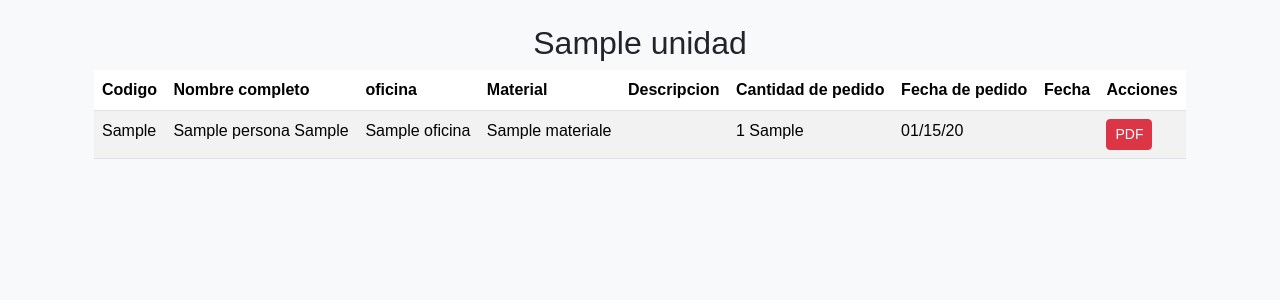
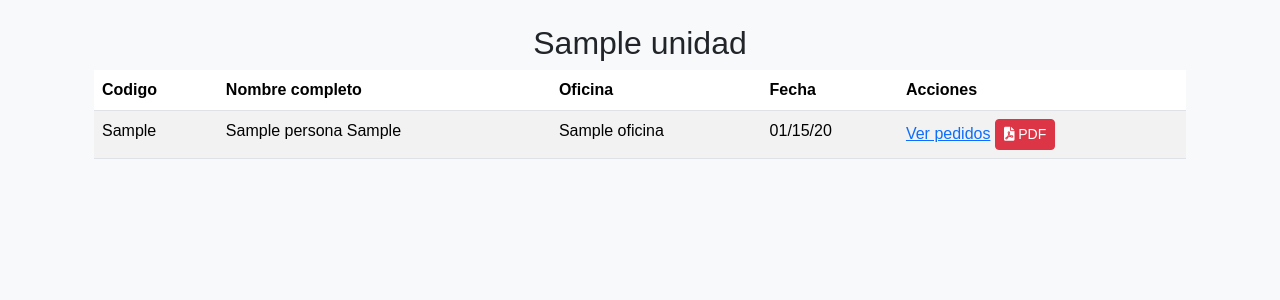
Before and after one commit to kimy-chan/almacen-gadp, a Django app: page /listar_pedidos_unidad/1 in a window 1280 px wide. Shown: the part 56-356 px from the top of the page. Run offline with Django 5.2, Linux system fonts and the light colour scheme; a user stored in the database is signed in; tables that the repository leaves empty hold one stand-in row (values such as "Sample post"); some libraries are stand-ins or nearby versions.

Commit message:
pedidos completado

```diff
--- a/almacenes/pedidos/models.py
+++ b/almacenes/pedidos/models.py
@@ -3,6 +3,7 @@ from  usuarios.models import Usuario
 from materiales.models import Materiales
 class Pedido(models.Model):
     unidad_manejo=models.CharField(max_length=20, blank= False ,null= False)
+    numero_pedido=models.IntegerField(max_length=255, blank= True ,null= True)
     cantidad_pedida=models.IntegerField(blank=False, null=False, default=0)
     cantidad_entrega=models.IntegerField(blank= True ,null= True, default=0)
     partida_presupuestada=models.DecimalField(max_digits=10, decimal_places=2,blank= True ,null= True)
@@ -14,6 +15,7 @@ class Pedido(models.Model):
     act_u_obra=models.DecimalField(max_digits=10, decimal_places=2,blank= True ,null= True)
     unidad_ejecucion=models.DecimalField(max_digits=10, decimal_places=2,blank= True ,null= True)
     codigo_presupuesto=models.DecimalField(max_digits=10, decimal_places=2,blank= True ,null= True)
+    sub_cantidad_pedida=models.IntegerField(blank= True ,null= True, default=0)
     codigo_numero=models.DecimalField(max_digits=10, decimal_places=2,blank= True ,null= True)
     usuario=models.ForeignKey(Usuario , on_delete=models.RESTRICT , blank= False, null=False)
     material= models.ForeignKey(Materiales, on_delete=models.RESTRICT,  blank= False, null=False)
@@ -26,7 +28,7 @@ class Pedido(models.Model):
 
 
     def __str__(self) -> str:
-        return f"Descripción: {self.descripcion}, Unidad de manejo: {self.unidad_manejo}, Cantidad pedido: {self.cantidad_pedida}, Cantidad entrega almacen: {self.cantidad_entrega}, Partida presupuestada: {self.partida_presupuestada},  Usuario: {self.usuario}, Producto: {self.material}, Fecha de pedido: {self.fecha_pedido}"
+        return f"Unidad de manejo: {self.unidad_manejo}, Cantidad pedido: {self.cantidad_pedida}, Cantidad entrega almacen: {self.cantidad_entrega}, Partida presupuestada: {self.partida_presupuestada},  Usuario: {self.usuario}, Producto: {self.material}, Fecha de pedido: {self.fecha_pedido}"
     def fecha_entrega_pedido(self):
         self.fecha_entrega_pedido= self.fecha_entrega_pedido(auto_now_add=True)
         self.save()
--- a/almacenes/pedidos/urls.py
+++ b/almacenes/pedidos/urls.py
@@ -1,5 +1,5 @@
 from django.urls import path
-from .views import index, lista_pedido_por_id,cambiar_estado_pedido,listar_info_material,realizar_entrega,imprecion_solicitud,autorizar_pedidos_almacen,listando_pedido_almacen,generate_pdf,buscador,mostrar_informacion_pedidio_aprobaciones, realizar_pedido, listar_pedidos, mis_pedidos,todos_mis_pedidos, listar_pedidos_unidad, autorizar_pedidos, rechazar_pedido_unidad, eliminar_mi_pedido
+from .views import index,listar_pedidos_por_codigo ,sub_pedido,lista_pedido_por_id,cambiar_estado_pedido,listar_info_material,realizar_entrega,imprecion_solicitud,autorizar_pedidos_almacen,listando_pedido_almacen,generate_pdf,buscador,mostrar_informacion_pedidio_aprobaciones, realizar_pedido, listar_pedidos, mis_pedidos,todos_mis_pedidos, listar_pedidos_unidad, autorizar_pedidos, rechazar_pedido_unidad, eliminar_mi_pedido
 
 urlpatterns = [
    path('index',index , name='index' ),
@@ -15,11 +15,15 @@ urlpatterns = [
    path('rechazar_pedido_unidad/<int:id_pedido>',rechazar_pedido_unidad, name='rechazar_pedido_unidad' ),
    path('eliminar_mi_pedido/<int:id_pedido>',eliminar_mi_pedido, name='eliminar_mi_pedido'),
    path('informacion/pedido/<int:id_pedido>' , mostrar_informacion_pedidio_aprobaciones , name="info_aprobaciones" ),
-   path('imprimir/<int:id_pedido>',imprecion_solicitud, name='imprimir' ),
+   path('imprimir/<int:numero>',imprecion_solicitud, name='imprimir' ),
+
    path('generar/pdf/<int:id_pedido>',generate_pdf, name='pdf' ),
     path('informacion_pedido/lista_pedido_por_id/<int:id_pedido>',lista_pedido_por_id, name='lista_pedido_por_id' ),
       path('informacion_pedido/realizar_entrega',realizar_entrega, name='realizar_entrega' ),
     path('listar_info_material/<int:id_material>',listar_info_material, name='listar_info_material' ),
-        path('cambiar_estado_pedido',cambiar_estado_pedido, name='cambiar_estado_pedido' )
+        path('cambiar_estado_pedido',cambiar_estado_pedido, name='cambiar_estado_pedido' ),
+            path('sub_pedido',sub_pedido, name='sub_pedido' ),
+
+                 path('pedidos/numero/<int:numero>',listar_pedidos_por_codigo, name='pedido_numero' )
 
 ]
--- a/almacenes/pedidos/views.py
+++ b/almacenes/pedidos/views.py
@@ -2,6 +2,7 @@ from django.http import JsonResponse
 from django.shortcuts import render, redirect, HttpResponse, get_object_or_404
 from django.contrib.auth.decorators import   login_required
 from .forms import Formualrio_pedido
+import random
 from materiales.models import Materiales
 from django.db.models import Q
 from utils.paginador import paginador_general
@@ -86,7 +87,6 @@ def realizar_pedido(request):
             if int(cantidad_pedido) > material.stock:
                 return JsonResponse({"error":f"Solo queda: {material.stock} en el material: {material.nombre}",})
             total =  material.stock- int(cantidad_pedido)
-
             pedido= Pedido.objects.create(
                                           cantidad_pedida=int(cantidad_pedido),
                                           usuario=usuario,
@@ -100,13 +100,17 @@ def realizar_pedido(request):
            print("ERROR", e)
            return JsonResponse({"error":"Ocurrio un error al realiza el pedido"})
 
+def generar_numero_unico():
+    return random.randint(1000, 9999)
 
 def cambiar_estado_pedido(request):
     if request.method == 'GET':
         ids = request.GET.getlist('id')
+        numero = generar_numero_unico()
         for id in ids:
             pedido= get_object_or_404(Pedido, pk=id)
             pedido.estado_de_pedido='realizado'
+            pedido.numero_pedido=numero
             pedido.save()
         return JsonResponse({'status': 'success', 'ids': ids})
 
@@ -215,19 +219,42 @@ def todos_mis_pedidos(request):
     }
     return render(request, 'pedidos/mis_pedidos.html', context)
 
-def listar_pedidos_unidad(request, id_usuario): #esta suelto no esta en uso
+def listar_pedidos_unidad(request, id_usuario):
+    print('hola')  # Para depuración
+
+    # Obtiene el usuario por ID
     usuario = get_object_or_404(Usuario, pk=id_usuario)
-    if usuario.encargado== False:
-        return JsonResponse({"mensage" :"no tienes permispo"})
-    pedidos_unidad= Pedido.objects.select_related('usuario','material').filter(
-        usuario__unidad=usuario.unidad.id)
-    pedidos_unidad= paginador_general(request, pedidos_unidad)
 
-    context={
-        'data':pedidos_unidad
-        }
-    return render(request, 'pedidos/listar_pedidos_unidad.html',context)
+    # Verifica si el usuario tiene permiso
+    if not usuario.encargado:
+        return JsonResponse({"mensaje": "No tienes permiso"}, status=403)
 
+    # Filtra los pedidos por la unidad del usuario
+    pedidos_unidad = Pedido.objects.filter(
+        usuario__unidad=usuario.unidad
+    ).order_by('numero_pedido')
+
+
+    pedidos_unicos = {}
+    for pedido in pedidos_unidad:
+        if pedido.numero_pedido not in pedidos_unicos:
+            pedidos_unicos[pedido.numero_pedido] = pedido
+
+    pedidos_unicos_list = list(pedidos_unicos.values())
+
+
+    context = {
+        'data': pedidos_unicos_list
+    }
+
+    return render(request, 'pedidos/usuarios.pedidos.html', context)
+
+def listar_pedidos_por_codigo(request, numero):
+    pedido= Pedido.objects.filter(numero_pedido=numero)
+    context = {
+        'data': pedido
+    }
+    return render(request, 'pedidos/listar_pedidos_unidad.html', context)
 
 def autorizar_pedidos(request, id_pedido):#autoria el pedido de cada unidad
     id_usuario= request.user.id
@@ -266,12 +293,16 @@ def rechazar_pedido_unidad(request, id_pedido):
 
 
 
-def imprecion_solicitud(request,id_pedido):
-    pedido= get_object_or_404(Pedido,pk=id_pedido)
+def imprecion_solicitud(request,numero):
+    pedido= Pedido.objects.filter(numero_pedido=numero)
+    print(pedido)
     context = {
-        'pedido': pedido
+        'data': pedido
     }
     return render(request, "imprimir/solicitud.html", context)
+
+
+
 
 
 def generate_pdf(request, id_pedido):
@@ -286,3 +317,34 @@ def generate_pdf(request, id_pedido):
     if pisa_status.err:
         return HttpResponse('Error generating PDF', status=500)
     return response
+
+
+
+
+def sub_pedido(request):
+    print(request.POST)
+    pedido= request.POST['pedido']
+    sub_pedido= request.POST['sub_pedido']
+    material= request.POST['material']
+    material_existente= get_object_or_404(Materiales, pk=material)
+    if not sub_pedido:
+          return JsonResponse({'data':'Ingrese un valor'})
+
+    if int(sub_pedido) <= 0:
+        return JsonResponse({'data':'No se puede asignar material menor a 0'})
+    if int(sub_pedido) > material_existente.stock:
+        return JsonResponse({'data':'No se puede asignar material mayor al stock'})
+    pedido = get_object_or_404(Pedido, pk= pedido)
+
+
+
+    pedido.sub_cantidad_pedida= sub_pedido
+
+    cantidad_p= pedido.cantidad_pedida
+
+    material_existente.stock += cantidad_p
+    stock= material_existente.stock - int(sub_pedido)
+    material_existente.stock=stock
+    material_existente.save()
+    pedido.save()
+    return JsonResponse({'data':'guardado'})
--- a/almacenes/templates/base.usuarios.html
+++ b/almacenes/templates/base.usuarios.html
@@ -8,6 +8,7 @@
     <title>Almacenes</title>
     <link href="https://cdn.jsdelivr.net/npm/bootstrap@5.3.2/dist/css/bootstrap.min.css" rel="stylesheet"
         integrity="sha384-T3c6CoIi6uLrA9TneNEoa7RxnatzjcDSCmG1MXxSR1GAsXEV/Dwwykc2MPK8M2HN" crossorigin="anonymous">
+    <link rel="stylesheet" href="https://cdnjs.cloudflare.com/ajax/libs/font-awesome/6.0.0-beta3/css/all.min.css">
 
     <style>
         /* Estilos personalizados */
--- a/almacenes/templates/imprimir/imprimir.html
+++ b/almacenes/templates/imprimir/imprimir.html
@@ -133,8 +133,7 @@
         <table class="table table-bordered">
             <thead>
                 <tr>
-                    <th>CÓDIGO</th>
-                    <th>DESCRIPCIÓN</th>
+                    <th>Codigo</th>
                     <th>Unidad de Manejo</th>
                     <th>Cantidad Pedida</th>
                     <th>Cantidad Entrega</th>
@@ -144,6 +143,7 @@
                 </tr>
             </thead>
             <tbody>
+                {% for pedido in data %}
                 <tr>
                     <td>{{ pedido.material.codigo }}</td>
                     <td>{{ pedido.descripcion }}</td>
@@ -158,7 +158,7 @@
                     <td>{{ pedido.material.precio_unidad }}</td>
                     <td>{{ pedido.material.precio_unidad }}</td>
                 </tr>
-                <!-- Repeat the above <tr> block for each item -->
+                {% endfor %}
             </tbody>
         </table>
 
--- a/almacenes/templates/pedidos/index.html
+++ b/almacenes/templates/pedidos/index.html
@@ -126,7 +126,7 @@
 
 
 
-{% if data1|length > 1 %}
+{% if data1|length > 0 %}
 <div class="container mt-2">
     <div class="text-center">
         <h2>{{ title }}</h2>
--- a/almacenes/templates/pedidos/listar_pedidos_unidad.html
+++ b/almacenes/templates/pedidos/listar_pedidos_unidad.html
@@ -2,7 +2,44 @@
 
 {% block usuario %}
 
-<div class="container">
+
+
+
+
+
+
+
+
+
+
+
+
+
+
+
+
+
+
+
+
+
+
+
+
+
+
+
+
+
+
+
+
+
+
+
+
+
+<div class="container-fluid">
     <div class="text-center">
         <h2>{{ usuario.unidad.nombre }}</h2>
     </div>
@@ -11,12 +48,10 @@
             <tr>
                 <th>Codigo</th>
                 <th>Nombre completo</th>
-                <th>oficina</th>
+                <th>Oficina</th>
                 <th>Material</th>
-                <th>Descripcion</th>
                 <th>Cantidad de pedido</th>
-                <th>Fecha de pedido</th>
-                <th>Fecha</th>
+                <th>Cantidad de pedido 2</th>
                 <th>Acciones</th>
             </tr>
         </thead>
@@ -27,29 +62,62 @@
                 <td>{{ pedido.usuario.persona.nombre }} {{ pedido.usuario.persona.apellidos }}</td>
                 <td>{{ pedido.usuario.oficina.nombre }}</td>
                 <td>{{ pedido.material.nombre }}</td>
-                <td>{{ pedido.descripcion }}</td>
+
                 <td>{{ pedido.cantidad_pedida }} {{ pedido.unidad_manejo }}</td>
-                <td>{{ pedido.fecha_pedido|date:"m/d/y" }}</td>
+
+                {% if pedido.aprobado_unidad == false %}
                 <td>
+                    {{ pedido.sub_cantidad_pedida }}
+                    <div class="form-container">
+                        <form id="form_sub_pedido_{{ pedido.id }}" method="POST">
+                            {% csrf_token %}
+                            <div class="form-group">
+                                <div class="input-group">
+                                    <!-- Campos ocultos -->
+                                    <input type="number" name="pedido" value="{{ pedido.id }}"
+                                        class="form-control d-none" id="pedido_{{ pedido.id }}">
+                                    <input type="number" name="material" value="{{ pedido.material.id }}"
+                                        class="form-control d-none" id="material_{{ pedido.id }}">
+                                    <input name="sub_pedido" required type="number" class="form-control"
+                                        id="sub_pedido_{{ pedido.id }}" placeholder="Ingrese un valor">
+                                    <div class="input-group-append">
+                                        <button class="btn btn-secondary btn-sm" type="submit"
+                                            data-form-id="{{ pedido.id }}">
+                                            <i class="fas fa-floppy-disk"></i>
+                                        </button>
+                                    </div>
+                                </div>
+                            </div>
+                        </form>
 
+                    </div>
                 </td>
+                {% else %}
+                <td></td>
+                {% endif %}
                 <td>
                     {% if pedido.aprobado_unidad == None %}
                     <div class="row">
                         <div class="col-6">
-                            <a href="{% url 'autorizar_pedido' pedido.id %}"
-                                class="btn btn-success btn-sm">Autorizar</a>
+                            <a href="{% url 'autorizar_pedido' pedido.id %}" class="btn btn-success btn-sm">
+                                <i class="fas fa-check"></i>
+                            </a>
                         </div>
                         <div class="col-6">
-                            <a href="{% url 'rechazar_pedido_unidad' pedido.id %}"
-                                class="btn btn-danger btn-sm">Rechazar</a>
+                            <a href="{% url 'rechazar_pedido_unidad' pedido.id %}" class="btn btn-danger btn-sm">
+                                <i class="fas fa-times"></i>
+                            </a>
                         </div>
                     </div>
                     {% elif pedido.aprobado_unidad %}
-                    <a href="{% url 'imprimir' pedido.id %}" class="btn btn-danger btn-sm">PDF</a>
+                    <a href="{% url 'imprimir' pedido.id %}" class="btn btn-danger btn-sm">
+                        <i class="fas fa-file-pdf"></i> PDF
+                    </a>
                     {% elif pedido.aprobado_unidad == False %}
-                    <button class="btn btn-danger btn-sm" disabled>Rechazado</button>
-                    {% endif%}
+                    <button class="btn btn-danger btn-sm" disabled>
+                        <i class="fas fa-times"></i> Rechazado
+                    </button>
+                    {% endif %}
                 </td>
             </tr>
             {% endfor %}
@@ -58,6 +126,64 @@
     {% include 'paginador/paginador.html' %}
 </div>
 
+<!-- Botón de Imprimir -->
+<div class="text-center mb-3">
+    <a href="{% url 'imprimir' data.0.numero_pedido %}" class="btn btn-primary">
+        <i class="fas fa-print"></i> Imprimir
+    </a>
+</div>
+<!-- Modal HTML -->
+<!-- Modal HTML -->
+<div class="modal fade" id="responseModal" tabindex="-1" aria-labelledby="responseModalLabel" aria-hidden="true">
+    <div class="modal-dialog">
+        <div class="modal-content">
+            <div class="modal-header">
+                <h5 class="modal-title" id="responseModalLabel">Notification</h5>
+                <button type="button" class="btn-close" data-bs-dismiss="modal" aria-label="Close"></button>
+            </div>
+            <div class="modal-body" id="modalBody">
+                <!-- Aquí se insertará el contenido del mensaje -->
+            </div>
+            <div class="modal-footer">
+                <button type="button" class="btn btn-secondary" data-bs-dismiss="modal">Close</button>
+            </div>
+        </div>
+    </div>
+</div>
 
 
 {% endblock usuario %}
+
+
+{% block js %}
+
+<script>
+    document.addEventListener('DOMContentLoaded', () => {
+        document.querySelectorAll('button[data-form-id]').forEach(button => {
+            button.addEventListener('click', (e) => {
+                e.preventDefault();
+                const formId = button.getAttribute('data-form-id');
+                const form = document.getElementById(`form_sub_pedido_${formId}`);
+                const formData = new FormData(form);
+                axios.post("{% url 'sub_pedido' %}", formData)
+                    .then((result) => {
+
+                        const modalBody = document.getElementById('modalBody');
+                        modalBody.textContent = result.data.data;
+                        const responseModal = new bootstrap.Modal(document.getElementById('responseModal'));
+                        responseModal.show();
+                    })
+                    .catch((err) => {
+                        const modalBody = document.getElementById('modalBody');
+                        modalBody.textContent = err.response ? err.response.data : err.message;
+                        const responseModal = new bootstrap.Modal(document.getElementById('responseModal'));
+                        responseModal.show();
+                    });
+            });
+        });
+    });
+
+
+</script>
+
+{% endblock js %}
--- /dev/null
+++ b/almacenes/templates/pedidos/usuarios.pedidos.html
@@ -0,0 +1,121 @@
+{% extends '../base.usuarios.html' %}
+
+{% block usuario %}
+
+
+
+
+
+
+
+
+
+
+
+
+
+
+
+
+
+
+
+
+
+
+
+
+
+
+
+
+
+
+
+
+
+
+
+
+
+
+<div class="container-fluid">
+    <div class="text-center">
+        <h2>{{ usuario.unidad.nombre }}</h2>
+    </div>
+    <table class="table table-striped">
+        <thead>
+            <tr>
+                <th>Codigo</th>
+                <th>Nombre completo</th>
+                <th>Oficina</th>
+                <th>Fecha</th>
+
+                <th>Acciones</th>
+            </tr>
+        </thead>
+        <tbody>
+            {% for pedido in data %}
+            <tr>
+                <td>{{ pedido.material.codigo }}</td>
+                <td>{{ pedido.usuario.persona.nombre }} {{ pedido.usuario.persona.apellidos }}</td>
+                <td>{{ pedido.usuario.oficina.nombre }}</td>
+
+
+
+                <td>{{ pedido.fecha_pedido|date:"m/d/y" }}</td>
+
+                <td>
+                    <a href="{% url 'pedido_numero' pedido.numero_pedido %}">Ver pedidos</a>
+                    {% if pedido.aprobado_unidad == None %}
+                    <div class="row">
+                        <div class="col-6">
+                            <a href="{% url 'autorizar_pedido' pedido.id %}" class="btn btn-success btn-sm">
+                                <i class="fas fa-check"></i>
+                            </a>
+                        </div>
+                        <div class="col-6">
+                            <a href="{% url 'rechazar_pedido_unidad' pedido.id %}" class="btn btn-danger btn-sm">
+                                <i class="fas fa-times"></i>
+                            </a>
+                        </div>
+                    </div>
+                    {% elif pedido.aprobado_unidad %}
+                    <a href="{% url 'imprimir' pedido.id %}" class="btn btn-danger btn-sm">
+                        <i class="fas fa-file-pdf"></i> PDF
+                    </a>
+                    {% elif pedido.aprobado_unidad == False %}
+                    <button class="btn btn-danger btn-sm" disabled>
+                        <i class="fas fa-times"></i> Rechazado
+                    </button>
+                    {% endif %}
+                </td>
+            </tr>
+            {% endfor %}
+        </tbody>
+    </table>
+    {% include 'paginador/paginador.html' %}
+</div>
+
+
+<!-- Modal HTML -->
+<!-- Modal HTML -->
+<div class="modal fade" id="responseModal" tabindex="-1" aria-labelledby="responseModalLabel" aria-hidden="true">
+    <div class="modal-dialog">
+        <div class="modal-content">
+            <div class="modal-header">
+                <h5 class="modal-title" id="responseModalLabel">Notification</h5>
+                <button type="button" class="btn-close" data-bs-dismiss="modal" aria-label="Close"></button>
+            </div>
+            <div class="modal-body" id="modalBody">
+                <!-- Aquí se insertará el contenido del mensaje -->
+            </div>
+            <div class="modal-footer">
+                <button type="button" class="btn btn-secondary" data-bs-dismiss="modal">Close</button>
+            </div>
+        </div>
+    </div>
+</div>
+
+
+{% endblock usuario %}
```
Also changed, not shown: almacenes/templates/imprimir/solicitud.html (+7 -11 lines), almacenes/pedidos/migrations/0004_pedido_sub_cantidad_pedida.py (added), almacenes/pedidos/migrations/0005_pedido_id_pedido.py (added), almacenes/pedidos/migrations/0006_rename_id_pedido_pedido_numero_pedido.py (added), almacenes/pedidos/migrations/0007_alter_pedido_numero_pedido.py (added).
